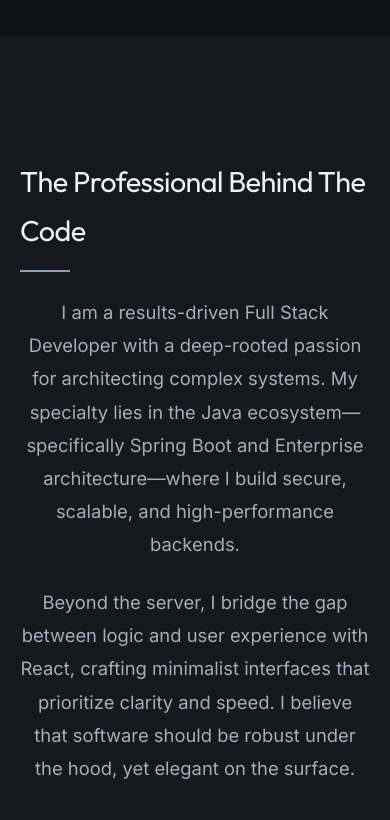
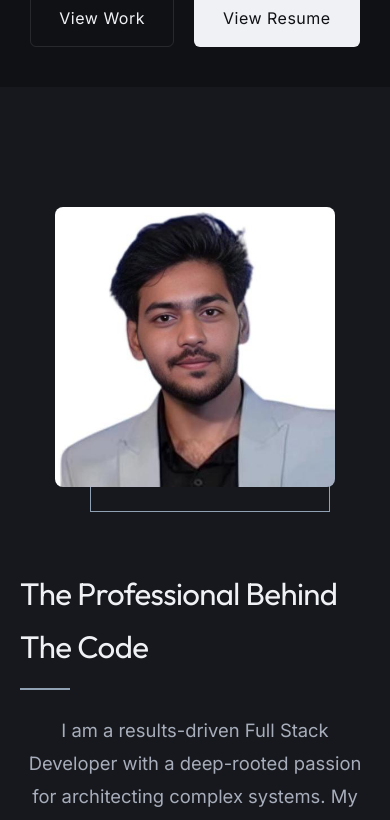
Before and after one commit to MirzaSaadB/portfolio, a React (Vite) app: page /#/projects/intallitask in a window 390 px wide. Shown: the part 1156-1976 px from the top of the page. Built offline with nearby package versions, Linux system fonts and the light colour scheme.

Commit message:
fix: improve mobile responsiveness and restore about section visibility

```diff
--- a/src/components/About.css
+++ b/src/components/About.css
@@ -7,6 +7,7 @@
   display: flex;
   align-items: center;
   gap: 80px;
+  flex-wrap: wrap;
 }
 
 .about-image-side {
@@ -76,13 +77,22 @@
   .about-container {
     flex-direction: column;
     text-align: center;
-    gap: 40px;
+    gap: 60px;
   }
   .about-image-side {
-    display: none; /* Hide decoration on simple mobile view for clean look */
+    height: auto;
+    width: 100%;
+    margin-bottom: 20px;
+  }
+  .image-border-decoration {
+    width: 240px;
+    height: 300px;
+    transform: translate(15px, 15px);
   }
   .about-stats {
     justify-content: center;
+    flex-wrap: wrap;
+    gap: 30px;
   }
 }
 
--- a/src/components/About.jsx
+++ b/src/components/About.jsx
@@ -16,7 +16,7 @@ const About = () => {
             viewport={{ once: true }}
           >
             <div className="image-border-decoration" style={{ zIndex: 1 }}></div>
-            <img src={profilePic} alt="Mohammed Saad Mirza" className="about-photo" style={{ width: '280px', height: '350px', objectFit: 'cover', position: 'relative', zIndex: 2, borderRadius: '8px' }} />
+            <img src={profilePic} alt="Mohammed Saad Mirza" className="about-photo" style={{ width: '100%', maxWidth: '280px', height: 'auto', maxHeight: '350px', objectFit: 'cover', position: 'relative', zIndex: 2, borderRadius: '8px' }} />
           </motion.div>
 
           <motion.div
--- a/src/components/Hero.css
+++ b/src/components/Hero.css
@@ -117,7 +117,7 @@
   .hero-container {
     flex-direction: column-reverse;
     text-align: center;
-    padding-top: 50px;
+    padding-top: 100px; /* Increased padding to clear navbar */
   }
 
   .hero-actions {
--- a/src/components/Projects.css
+++ b/src/components/Projects.css
@@ -4,7 +4,7 @@
 
 .projects-grid {
   display: grid;
-  grid-template-columns: repeat(auto-fit, minmax(340px, 1fr));
+  grid-template-columns: repeat(auto-fit, minmax(280px, 1fr));
   gap: 30px;
   margin-top: 50px;
 }
--- a/src/index.css
+++ b/src/index.css
@@ -30,6 +30,11 @@
   --soft-shadow: 0 10px 30px rgba(15, 23, 42, 0.08);
   --glass-bg: rgba(241, 245, 249, 0.9);
   --glass-border: 1px solid rgba(15, 23, 42, 0.05);
+}
+
+html {
+  scroll-behavior: smooth;
+  scroll-padding-top: 80px; /* Offset for fixed navbar */
 }
 
 * {
@@ -121,11 +126,13 @@ ul {
 }
 
 .section-title {
-  font-size: clamp(1.8rem, 5vw, 2.5rem);
+  font-size: clamp(1.8rem, 8vw, 2.5rem);
   margin-bottom: 1.5rem;
   text-align: left;
   font-weight: 400;
   color: var(--text-secondary);
+  word-wrap: break-word;
+  overflow-wrap: break-word;
 }
 
 .section-title::after {
```
